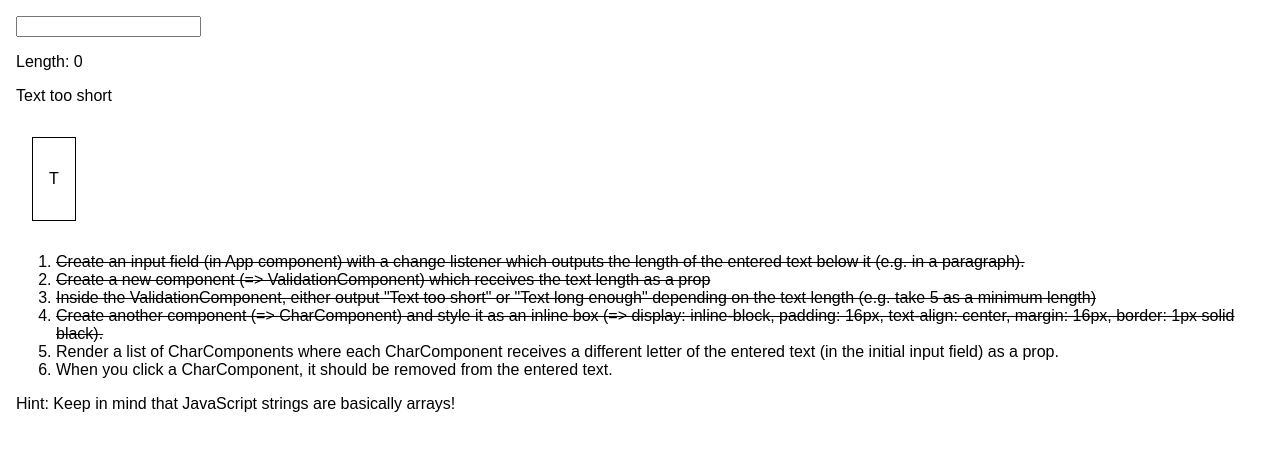
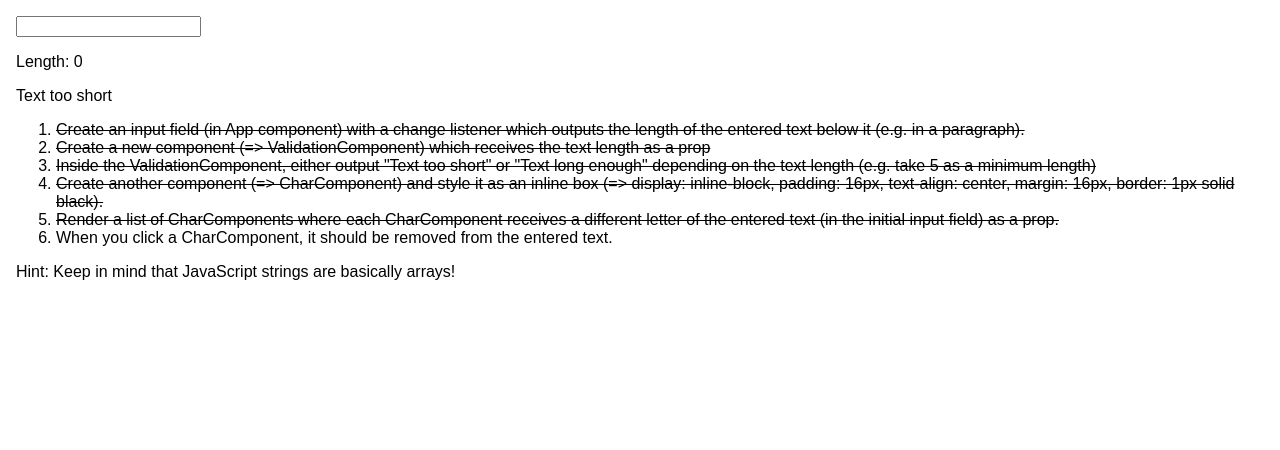
Before and after one commit to jarnoln/react-exercise-2, a React (Create React App) app: page / in a window 1280 px wide. Shown: the top 450 px of the page. Built offline with nearby package versions, Linux system fonts and the light colour scheme.

Commit message:
One CharComponent for each character in text field

```diff
--- a/src/App.js
+++ b/src/App.js
@@ -16,18 +16,26 @@ class App extends Component {
   }
 
   render() {
+    let characters = (
+      <div>
+        {this.state.text.split('').map(character =>
+          <CharComponent character={character} />
+        )}
+      </div>
+    );
+
     return (
       <div className="App">
         <input type="text" onChange={this.textChangedHandler} />
         <p> Length: {this.state.text.length} </p>
         <Validator text={this.state.text} />
-        <CharComponent character="T" />
+        {characters}
         <ol>
           <li className="done">Create an input field (in App component) with a change listener which outputs the length of the entered text below it (e.g. in a paragraph).</li>
           <li className="done">Create a new component (=> ValidationComponent) which receives the text length as a prop</li>
           <li className="done">Inside the ValidationComponent, either output "Text too short" or "Text long enough" depending on the text length (e.g. take 5 as a minimum length)</li>
           <li className="done">Create another component (=> CharComponent) and style it as an inline box (=> display: inline-block, padding: 16px, text-align: center, margin: 16px, border: 1px solid black).</li>
-          <li>Render a list of CharComponents where each CharComponent receives a different letter of the entered text (in the initial input field) as a prop.</li>
+          <li className="done">Render a list of CharComponents where each CharComponent receives a different letter of the entered text (in the initial input field) as a prop.</li>
           <li>When you click a CharComponent, it should be removed from the entered text.</li>
         </ol>
         <p>Hint: Keep in mind that JavaScript strings are basically arrays!</p>
```
